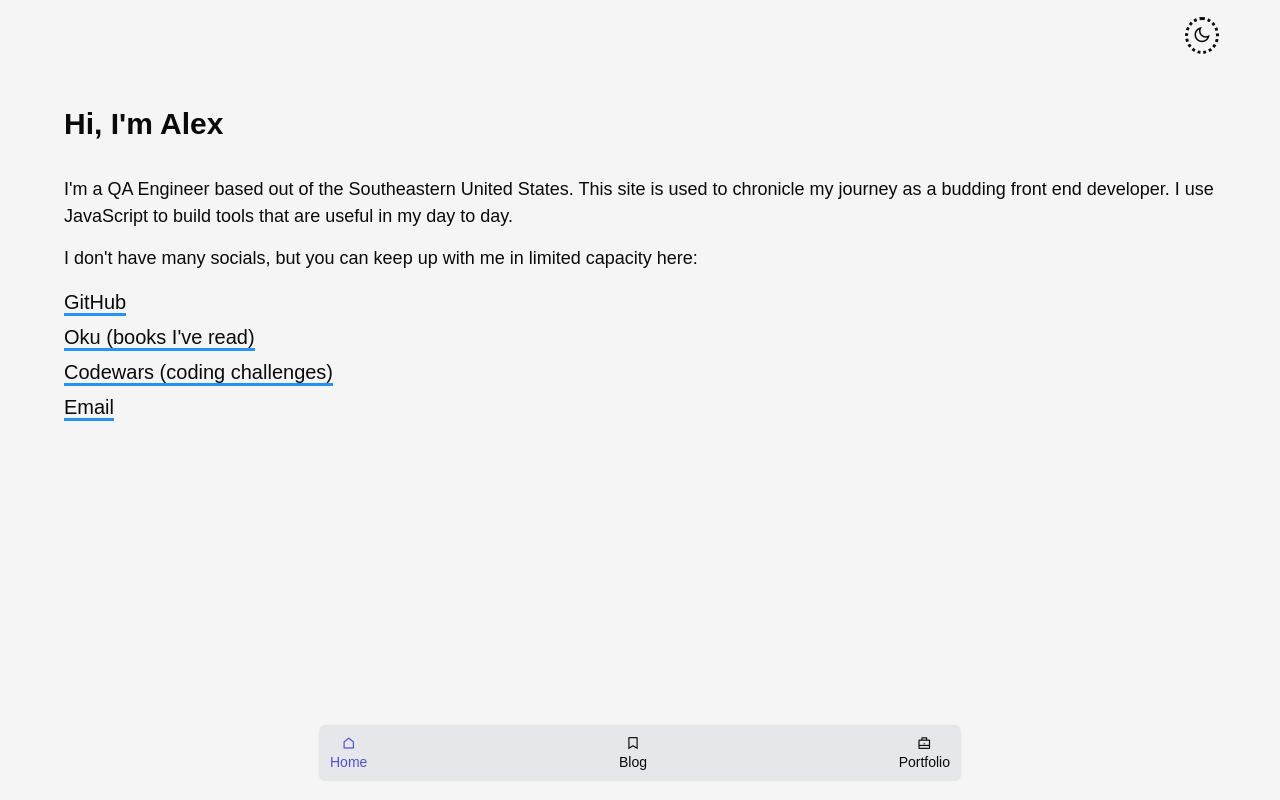
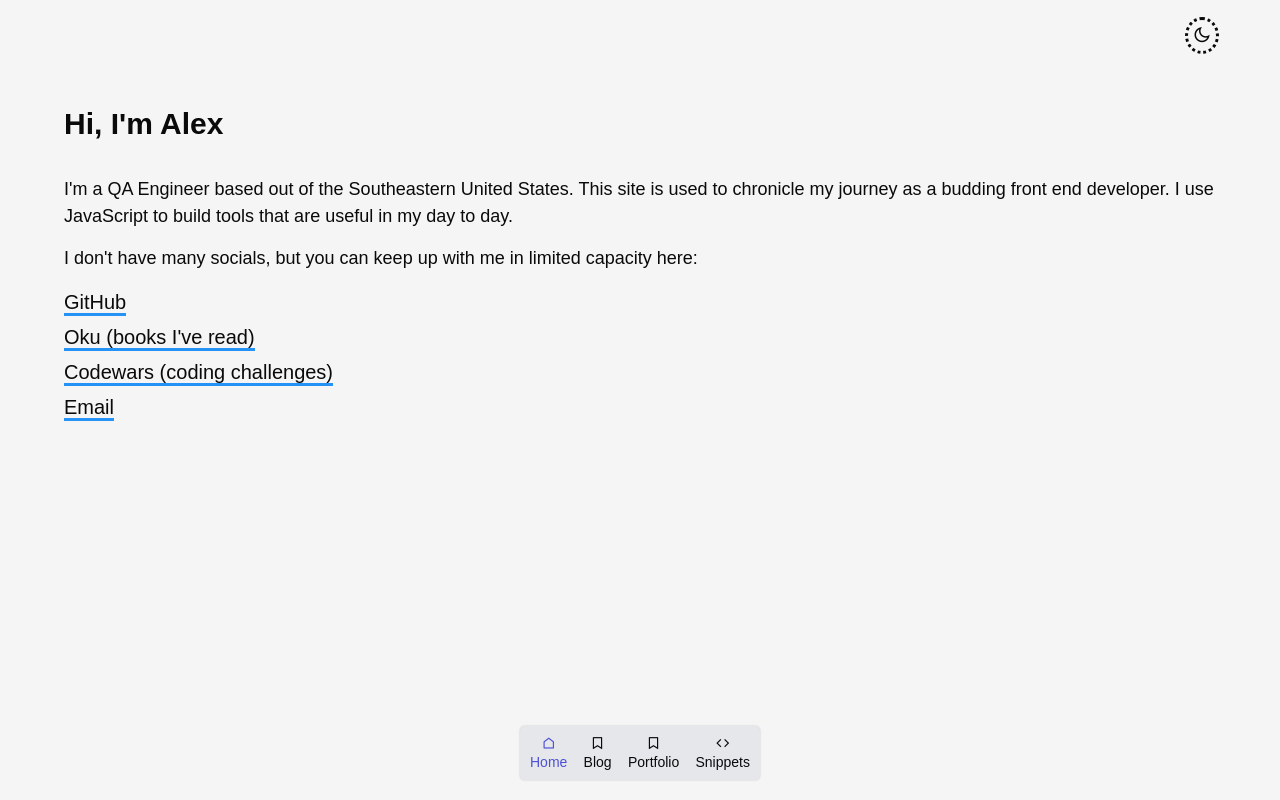
Before and after one commit to alex-j-garcia/blog, a React (Create React App) app: page / in a window 1280 px wide. Built offline with nearby package versions, Linux system fonts and the light colour scheme.

Commit message:
Refactor Menu links

```diff
--- a/src/components/Main/Main.js
+++ b/src/components/Main/Main.js
@@ -6,6 +6,7 @@ import Menu from '../Menu/Menu';
 import About from '../About/About';
 import Blog from '../../pages/Blog';
 import Portfolio from '../../pages/Portfolio';
+import Snippets from '../Snippets/Snippets';
 import './Main.css';
 
 export default function Main() {
@@ -25,6 +26,10 @@ export default function Main() {
             <Portfolio />
           </Route>
 
+          <Route path='/snippets'>
+            <Snippets />
+          </Route>
+
           <Route path='/'>
             <About />
           </Route>
--- a/src/components/Menu/Menu.css
+++ b/src/components/Menu/Menu.css
@@ -1,13 +1,14 @@
 .Menu {
     position: absolute;
     bottom: 20px;
-    left: 25%;
-    right: 25%;
+    left: 50%;
 
     display: flex;
     justify-content: space-between;
     padding: 10px;
     border-radius: 5px;
+    width: 240px;
+    margin-left: -120px;
 
     font-size: 1.5rem;
     background-color: hsl(220, 13%, 91%);
@@ -35,6 +36,7 @@
     display: flex;
     flex-direction: column;
     align-items: center;
+    text-transform: capitalize;
 }
 
 .Menu-item i {
--- a/src/components/Menu/Menu.js
+++ b/src/components/Menu/Menu.js
@@ -1,31 +1,16 @@
-import { Link, useLocation } from 'react-router-dom';
+import NavLink from '../NavLink/NavLink';
 import './Menu.css';
 import 'remixicon/fonts/remixicon.css';
 
 export default function Menu() {
-  const {pathname} = useLocation();
-
-  const menuConfig = [
-    ['Home', 'home'],
-    ['Blog', 'bookmark'],
-    ['Portfolio', 'briefcase']
-  ];
-
-  const menuItems = menuConfig.map(([item, icon], index) => {
-    const isCurrent = item === pathname.slice(1) || (pathname === '/' && item == 'Home');
-    return (
-      <li key={index} className='Menu-item'>
-        <Link
-          to={`/${item === 'Home' ? '' : item}`}
-          className={isCurrent ? 'current' : null}
-          aria-current={isCurrent ? 'page' : null}
-        >
-          <i className={`ri-${icon}-line`}></i>
-          <span>{item}</span>
-        </Link>
-      </li>
-    );
-  });
+  const menuItems = PAGES.map(({page, icon}, index) => (
+    <li key={index} className='Menu-item'>
+      <NavLink page={page}>
+        <i className={`ri-${icon}-line`}></i>
+        <span>{page}</span>
+      </NavLink>
+    </li>
+  ));
 
   return (
     <nav className='Menu'>
@@ -35,3 +20,22 @@ export default function Menu() {
     </nav>
   );
 }
+
+const PAGES = [
+  {
+    page: 'home',
+    icon: 'home',
+  },
+  {
+    page: 'blog',
+    icon: 'bookmark',
+  },
+  {
+    page: 'portfolio',
+    icon: 'bookmark',
+  },
+  {
+    page: 'snippets',
+    icon: 'code',
+  },
+];
--- /dev/null
+++ b/src/components/NavLink/NavLink.js
@@ -0,0 +1,48 @@
+import {Link, useLocation} from 'react-router-dom';
+
+function isCurrentPage(page, pathname) {
+  if (pathname === '/' && page === 'home') {
+    return true;
+  }
+
+  if (pathname.slice(1) === page) {
+    return true;
+  }
+
+  return false;
+}
+
+function getPath(page) {
+  return page === 'home' ? '/' : `/${page}`;
+}
+
+export default function NavLink({page, children}) {
+  const {pathname} = useLocation();
+  const isCurrent = isCurrentPage(page, pathname);
+
+  if (isCurrent) {
+    return <CurrentLink page={page}>{children}</CurrentLink>
+  }
+
+  return <IdleLink page={page}>{children}</IdleLink>
+}
+
+function CurrentLink({page, children}) {
+  return (
+    <Link
+        to={getPath(page)}
+        className='current'
+        aria-current='page'
+      >
+      {children}
+    </Link>
+  )
+}
+
+function IdleLink({page, children}) {
+  return (
+    <Link to={getPath(page)}>
+      {children}
+    </Link>
+  );
+}
--- /dev/null
+++ b/src/components/Snippets/Snippets.js
@@ -0,0 +1 @@
+export default function Snippets() {return <h1>Snippets</h1>}
```
